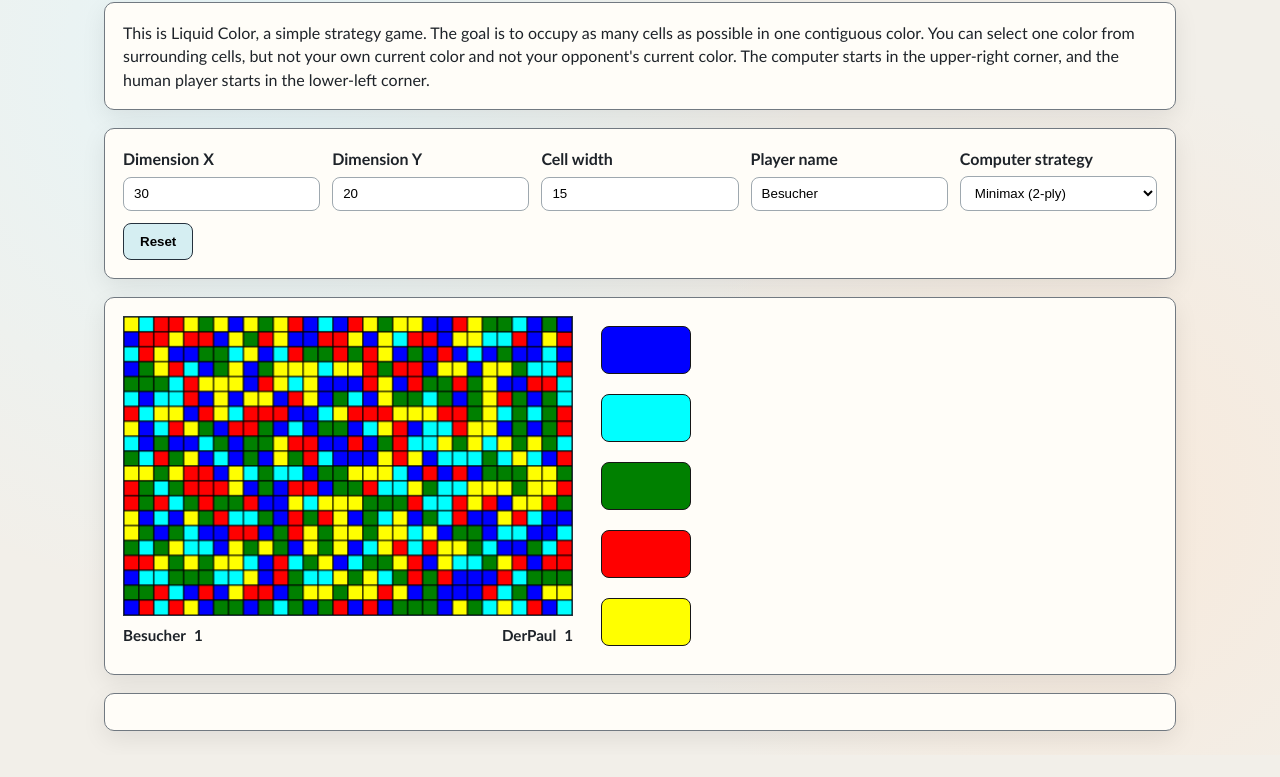
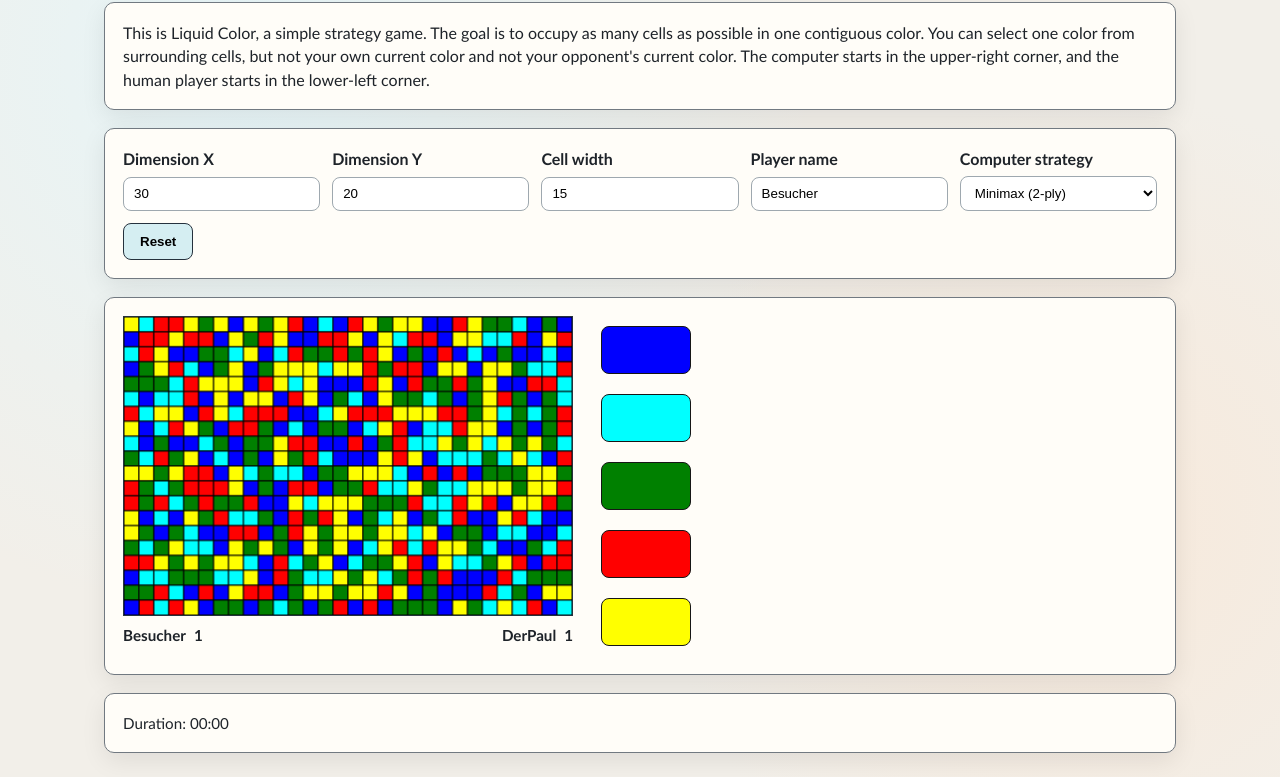
Before and after one commit to ThirtySomething/LiquidColor, a website with bundled scripts: page index.html in a window 1280 px wide. Shown: the part 68-845 px from the top of the page. Before the commit the page ends 823 px from the top, so only its background shows below. Built offline with nearby package versions, Linux system fonts and the light colour scheme.

Commit message:
#UPD Introduce game timer

```diff
--- a/index.html
+++ b/index.html
@@ -71,6 +71,7 @@
 
         <section class="messages" aria-live="polite">
             <p id="moveinfo" class="gamestatus dspno"></p>
+            <p id="gameduration" class="gamestatus">Duration: 00:00</p>
             <p id="winner" class="gamestatus dspno"></p>
         </section>
     </main>
--- a/lcboard.ts
+++ b/lcboard.ts
@@ -29,7 +29,10 @@ export class LCBoard {
     m_IDGameField: string;
     m_IDButtonField: string;
     m_IDWinner: string;
+    m_IDDuration: string;
     m_ComputerStrategy: LCComputerStrategy;
+    m_GameStartTimestamp: number | null;
+    m_GameDurationTimer: number | null;
     m_GameOver: boolean;
 
     constructor(definitions: LCDefinitions, playerHuman: LCPlayer, playerComputer: LCPlayer) {
@@ -41,8 +44,61 @@ export class LCBoard {
         this.m_IDGameField = "";
         this.m_IDButtonField = "";
         this.m_IDWinner = "";
+        this.m_IDDuration = "gameduration";
         this.m_ComputerStrategy = "minimax";
+        this.m_GameStartTimestamp = null;
+        this.m_GameDurationTimer = null;
         this.m_GameOver = false;
+    }
+
+    formatDuration(ms: number): string {
+        const totalSeconds = Math.max(0, Math.floor(ms / 1000));
+        const minutes = Math.floor(totalSeconds / 60);
+        const seconds = totalSeconds % 60;
+        return `${String(minutes).padStart(2, "0")}:${String(seconds).padStart(2, "0")}`;
+    }
+
+    updateDurationDisplay(): void {
+        const elapsedMs = this.m_GameStartTimestamp === null
+            ? 0
+            : Date.now() - this.m_GameStartTimestamp;
+        setText(this.m_IDDuration, `Duration: ${this.formatDuration(elapsedMs)}`);
+    }
+
+    startDurationTicker(): void {
+        if (this.m_GameDurationTimer !== null) {
+            window.clearInterval(this.m_GameDurationTimer);
+        }
+
+        this.m_GameDurationTimer = window.setInterval(() => {
+            this.updateDurationDisplay();
+        }, 1000);
+    }
+
+    resetDurationCounter(): void {
+        if (this.m_GameDurationTimer !== null) {
+            window.clearInterval(this.m_GameDurationTimer);
+            this.m_GameDurationTimer = null;
+        }
+        this.m_GameStartTimestamp = null;
+        this.updateDurationDisplay();
+    }
+
+    startDurationCounter(): void {
+        if (this.m_GameStartTimestamp !== null) {
+            return;
+        }
+
+        this.m_GameStartTimestamp = Date.now();
+        this.updateDurationDisplay();
+    }
+
+    stopDurationCounter(): void {
+        if (this.m_GameDurationTimer !== null) {
+            window.clearInterval(this.m_GameDurationTimer);
+            this.m_GameDurationTimer = null;
+        }
+        this.updateDurationDisplay();
     }
 
     init(gameField: string, buttonField: string, idWinner: string): void {
@@ -98,6 +154,8 @@ export class LCBoard {
 
     playerInit(idWinner: string): void {
         this.m_GameOver = false;
+        this.resetDurationCounter();
+        this.startDurationTicker();
         const winnerElement = document.getElementById(idWinner);
         if (winnerElement) {
             winnerElement.textContent = "";
@@ -184,6 +242,8 @@ export class LCBoard {
             return;
         }
 
+        this.startDurationCounter();
+
         this.m_Grid.gridReset();
         this.m_PlayerHuman.move(
             this.m_Grid.m_Cells,
@@ -244,6 +304,7 @@ export class LCBoard {
 
     endGame(message: string): void {
         this.m_GameOver = true;
+        this.stopDurationCounter();
         setText(this.m_IDWinner, message);
         removeClass(this.m_IDWinner, "dspno");
         show(this.m_IDWinner, "block");
```
Also changed, not shown: dist/app.js, dist/lcboard.js.
